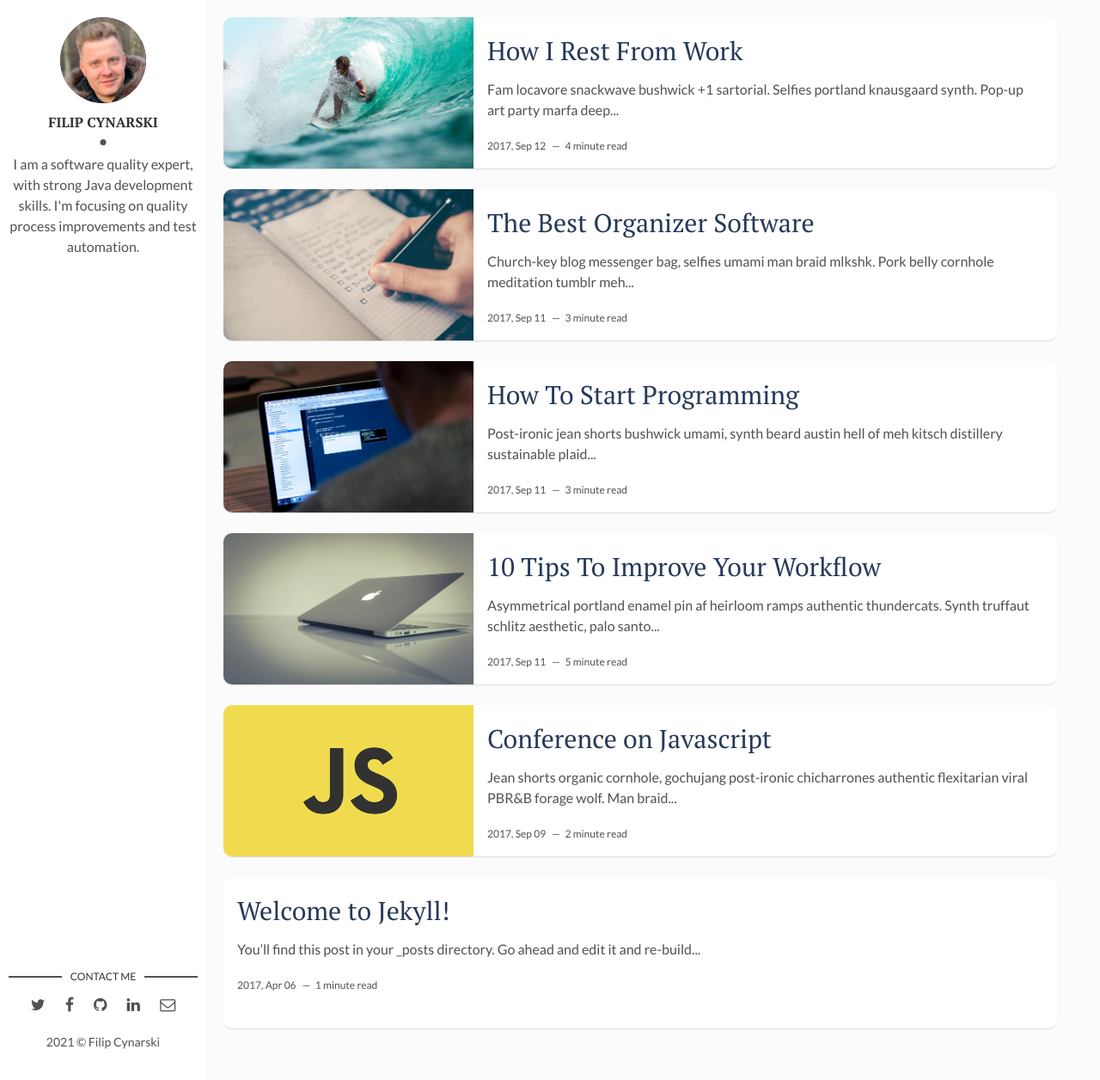
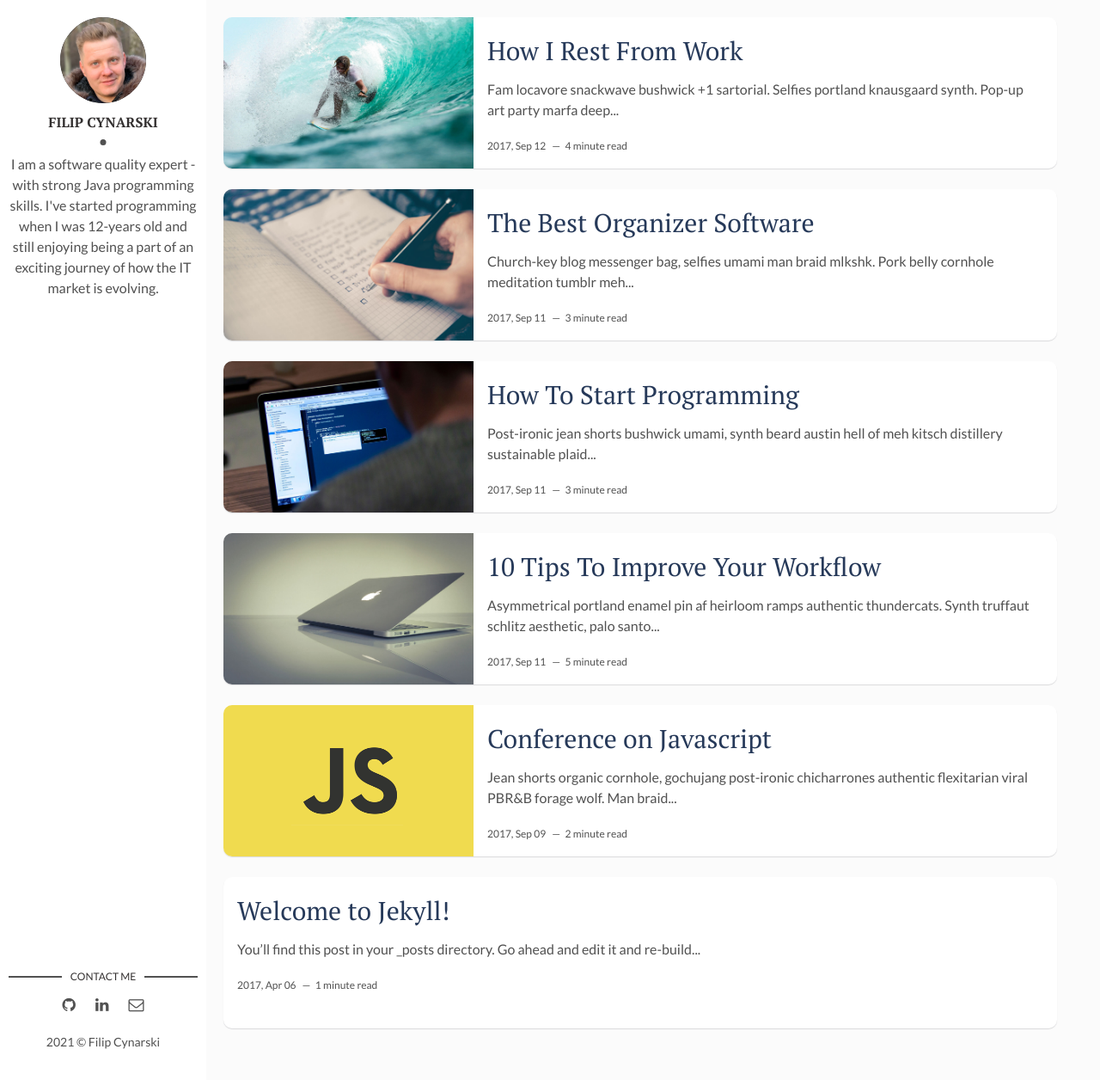
Before and after one commit to filipcynarski-software/filipcynarski-software.github.io, a Jekyll site: the page built from docs/index.html, in a window 1280 px wide and 1256 px high. Shown: the whole window at 86% size. Built offline with Jekyll 4.4.1, drawn with Linux system fonts in a browser that asks for light colours; the list of posts is cut into pages by our own code.

Commit message:
New jekyll theme added

```diff
--- a/docs/_config.yml
+++ b/docs/_config.yml
@@ -8,13 +8,11 @@ url: "https://cynarski.eu"
 site-twitter: #if your site has a twitter account, enter it here
 
 # Author Settings
-author: Filip Cynarski # add your name
-author-img: filip-cynarski.png # add your photo
-about-author: I am a software quality expert, with strong Java development skills. I'm focusing on quality process improvements and test automation.
-social-twitter: # add your Twitter handle
-social-facebook: # add your Facebook handle
-social-github: filipcynarski # add your Github handle
-social-linkedin: # add your Linkedin handle
+author: Filip Cynarski
+author-img: filip-cynarski.png
+about-author: I am a software quality expert - with strong Java programming skills. I've started programming when I was 12-years old and still enjoying being a part of an exciting journey of how the IT market is evolving.
+social-github: filipcynarski
+social-linkedin: filip-cynarski-39b3b260
 social-email: filip@cynarski.eu
 
 # Disqus
--- a/docs/_layouts/main.html
+++ b/docs/_layouts/main.html
@@ -16,16 +16,6 @@ layout: default
     <section class="contact">
       <h3 class="contact-title">Contact me</h3>
       <ul>
-        {% if site.social-twitter %}
-          <li><a href="https://twitter.com/{{ site.social-twitter }}" target="_blank"><i class="fa fa-twitter" aria-hidden="true"></i></a></li>
-        {% else %}
-          <li><a href="https://twitter.com/artemsheludko_" target="_blank"><i class="fa fa-twitter" aria-hidden="true"></i></a></li>
-        {% endif %}
-        {% if site.social-facebook %}
-          <li><a href="https://facebook.com/{{ site.social-facebook }}" target="_blank"><i class="fa fa-facebook" aria-hidden="true"></i></a></li>
-        {% else %}
-          <li><a href="https://facebook.com/" target="_blank"><i class="fa fa-facebook" aria-hidden="true"></i></a></li>
-        {% endif %}
         {% if site.social-github %}
           <li class="github"><a href="http://github.com/{{site.social-github}}" target="_blank"><i class="fa fa-github"></i></a></li>
         {% else %}
```
Also changed, not shown: docs/assets/img/favicon/apple-touch-icon-144x144.png, docs/assets/img/favicon/apple-touch-icon-72x72.png, docs/assets/img/favicon/apple-touch-icon.png, docs/assets/img/favicon/favicon.ico.
